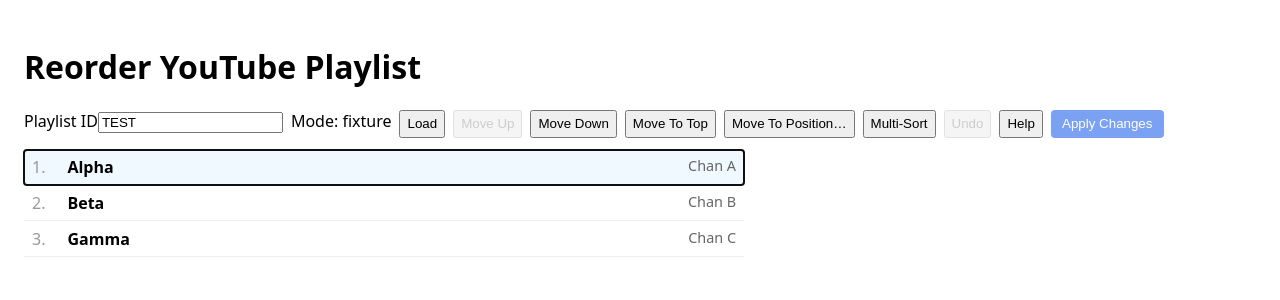
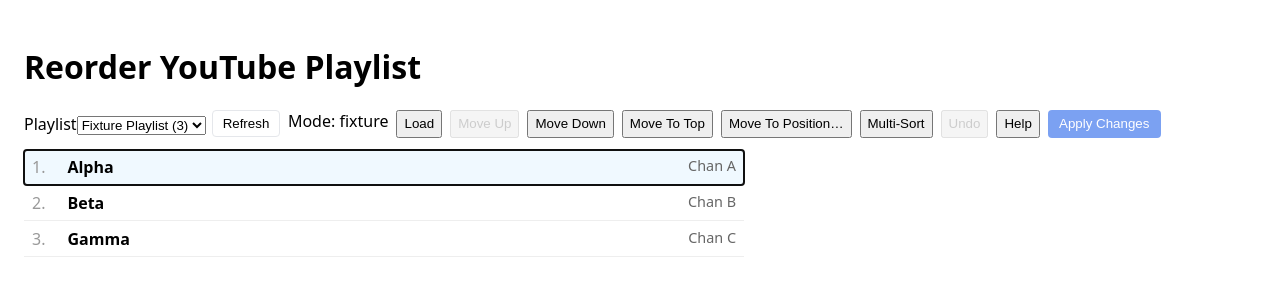
Before and after one commit to ndc/reorder-youtube-playlist, a Vue app: page / in a window 1280 px wide. Shown: the top 300 px of the page. Built offline with nearby package versions, Linux system fonts and the light colour scheme.

Commit message:
playlist dropdown

```diff
--- a/src/App.vue
+++ b/src/App.vue
@@ -2,20 +2,26 @@
     <main>
         <h1>Reorder YouTube Playlist</h1>
         <section class="controls">
-            <label class="inline">
-                <span>Playlist ID</span>
-                <input
-                    v-model="playlistIdInput"
-                    :placeholder="isLive ? 'PLxxxxxxxx...' : 'TEST (fixture)'"
-                    aria-label="Playlist ID"
-                />
-            </label>
+            <div class="inline">
+                <label>
+                    <span>Playlist</span>
+                    <select v-model="selectedPlaylistId" aria-label="Select Playlist">
+                        <option disabled value="">
+                            {{ isLive ? 'Sign in to list playlists…' : 'Select a playlist' }}
+                        </option>
+                        <option v-for="pl in playlists" :key="pl.id" :value="pl.id">
+                            {{ pl.title }} ({{ pl.itemCount }})
+                        </option>
+                    </select>
+                </label>
+                <button class="ghost" @click="listPlaylists" :disabled="playlistsLoading">
+                    {{ playlistsLoading ? 'Loading…' : 'Refresh' }}
+                </button>
+            </div>
             <span class="mode" :title="isLive ? 'Live YouTube API' : 'Fixture data'"
                 >Mode: {{ isLive ? 'live' : 'fixture' }}</span
             >
-            <button @click="load()" :disabled="loading || (isLive && !playlistIdInput.trim())">
-                Load
-            </button>
+            <button @click="load()" :disabled="loading || !selectedPlaylistId">Load</button>
             <button @click="moveUp" :disabled="!canMoveUp">Move Up</button>
             <button @click="moveDown" :disabled="!canMoveDown">Move Down</button>
             <button @click="moveTop" :disabled="!hasSelection">Move To Top</button>
@@ -98,7 +104,7 @@
                 :tabindex="selectionIndex === i ? 0 : -1"
                 @keydown="onKey($event, i)"
                 :id="'item-' + it.id"
-                :ref="(el) => setItemRef(el, i)"
+                :ref="assignItemRef(i)"
             >
                 <span class="index">{{ i + 1 }}.</span>
                 <span class="title">{{ it.title }}</span>
@@ -122,6 +128,7 @@
 import type { AppState } from './models/types'
 import MultiSortPanel from './components/MultiSortPanel.vue'
 import PositionPrompt from './components/PositionPrompt.vue'
+import type { Playlist } from './models/types'
 
 const state = ref<AppState>(initialState())
 const loading = ref(false)
@@ -129,8 +136,10 @@
 const message = ref('')
 const messageType = ref<'ok' | 'err' | ''>('')
 const helpOpen = ref(false)
-const isLive = Boolean(import.meta.env.VITE_YT_MODE === 'live')
-const playlistIdInput = ref(isLive ? '' : 'TEST')
+const isLive = Boolean((import.meta as any).env?.VITE_YT_MODE === 'live')
+const playlists = ref<Playlist[]>([])
+const playlistsLoading = ref(false)
+const selectedPlaylistId = ref<string>('')
 let lastAction: null | (() => Promise<void>) = null
 let lastActionKind: null | 'load' | 'apply' = null
 const retry = ref<null | (() => void)>(null)
@@ -179,13 +188,18 @@
 }
 
 const itemRefs = ref<HTMLElement[]>([])
-function setItemRef(el: any, index: number) {
+function setItemRef(el: unknown, index: number) {
     if (el) itemRefs.value[index] = el as HTMLElement
+}
+function assignItemRef(index: number) {
+    return (el: Element | null) => {
+        if (el) setItemRef(el as unknown as HTMLElement, index)
+    }
 }
 const activeDesc = computed(() =>
     selectionIndex.value != null ? `item-${state.value.items[selectionIndex.value].id}` : undefined
 )
-watch(selectionIndex, async (i) => {
+watch(selectionIndex, async (i: number | null) => {
     if (i == null) return
     await nextTick()
     itemRefs.value[i]?.focus()
@@ -218,7 +232,7 @@
     clearMessage()
     loading.value = true
     try {
-        const pid = isLive ? playlistIdInput.value.trim() : 'TEST'
+        const pid = selectedPlaylistId.value || ''
         lastActionKind = 'load'
         lastAction = async () => {
             const { items: loaded } = await playlistFacade.loadPlaylist(pid)
@@ -293,7 +307,7 @@
     try {
         lastActionKind = 'apply'
         lastAction = async () => {
-            const order = state.value.items.map((i) => i.id)
+            const order = state.value.items.map((i: { id: string }) => i.id)
             const res = await playlistFacade.applyReorder(state.value.selectedPlaylistId!, order)
             if (res.success) {
                 showOk('Applied successfully')
@@ -338,9 +352,12 @@
     retry.value = null
 }
 
-onMounted(() => {
-    // Autoload fixture for convenience
-    load()
+onMounted(async () => {
+    // Load playlists; in fixture mode, auto-select and auto-load first for convenience
+    await listPlaylists()
+    if (!isLive && selectedPlaylistId.value) {
+        await load()
+    }
     const onBeforeUnload = (event: BeforeUnloadEvent) => {
         if (state.value.dirty) {
             event.preventDefault()
@@ -394,6 +411,23 @@
         }
     }
 }
+
+async function listPlaylists() {
+    clearMessage()
+    playlistsLoading.value = true
+    try {
+        const lists = await playlistFacade.listUserPlaylists()
+        playlists.value = lists
+        // Preserve selection if still present; otherwise select the first playlist (if any)
+        if (!selectedPlaylistId.value && lists.length) {
+            selectedPlaylistId.value = lists[0].id
+        }
+    } catch (e: any) {
+        showError(humanizeError('load', e))
+    } finally {
+        playlistsLoading.value = false
+    }
+}
 </script>
 <style scoped>
 main {
@@ -405,6 +439,11 @@
     gap: 0.5rem;
     flex-wrap: wrap;
     margin: 0.75rem 0;
+}
+.controls .inline {
+    display: inline-flex;
+    align-items: center;
+    gap: 0.4rem;
 }
 button.primary {
     background: #2563eb;
--- a/src/lib/playlistFacade.live.ts
+++ b/src/lib/playlistFacade.live.ts
@@ -63,6 +63,30 @@
     }
 }
 
+async function listMinePlaylists(): Promise<Playlist[]> {
+    let pageToken = ''
+    const out: Playlist[] = []
+    do {
+        const q = new URLSearchParams({
+            part: 'snippet,status,contentDetails',
+            mine: 'true',
+            maxResults: '50',
+        })
+        if (pageToken) q.set('pageToken', pageToken)
+        const data = await ytFetch(`/playlists?${q.toString()}`)
+        for (const it of data.items ?? []) {
+            out.push({
+                id: it.id as string,
+                title: (it.snippet?.title as string) ?? 'Playlist',
+                privacyStatus: (it.status?.privacyStatus as 'public' | 'private') ?? 'private',
+                itemCount: (it.contentDetails?.itemCount as number) ?? 0,
+            })
+        }
+        pageToken = data.nextPageToken ?? ''
+    } while (pageToken)
+    return out
+}
+
 type PlaylistItemLite = {
     id: string
     etag: string | null
@@ -98,6 +122,12 @@
 }
 
 export const livePlaylistFacade = {
+    async listUserPlaylists(): Promise<Playlist[]> {
+        // Ensure we have permission; token acquisition handled inside ytFetch
+        await getAccessToken(['https://www.googleapis.com/auth/youtube'])
+        const lists = await listMinePlaylists()
+        return lists
+    },
     async loadPlaylist(playlistId: string): Promise<{ playlist: Playlist; items: VideoItem[] }> {
         const [meta, pItems] = await Promise.all([
             fetchPlaylistMeta(playlistId),
--- a/src/lib/playlistFacade.ts
+++ b/src/lib/playlistFacade.ts
@@ -70,6 +70,10 @@
 }
 
 const fixtureFacade = {
+    async listUserPlaylists(): Promise<Playlist[]> {
+        // Provide fixture playlist list with just TEST
+        return [{ id: 'TEST', title: 'Fixture Playlist', privacyStatus: 'private', itemCount: 3 }]
+    },
     async loadPlaylist(playlistId: string): Promise<{ playlist: Playlist; items: VideoItem[] }> {
         const p = getPlaylistOrThrow(playlistId)
         // Simulate data fetch delay lightly
@@ -97,7 +101,7 @@
 let selected: typeof fixtureFacade | undefined
 try {
     // dynamic import only if live mode is requested
-    if (import.meta.env.VITE_YT_MODE === 'live') {
+    if ((import.meta as any).env?.VITE_YT_MODE === 'live') {
         const mod = await import('./playlistFacade.live')
         selected = mod.livePlaylistFacade
     }
```
Also changed, not shown: 1 other file (tests, documents, lock files or other folders).
